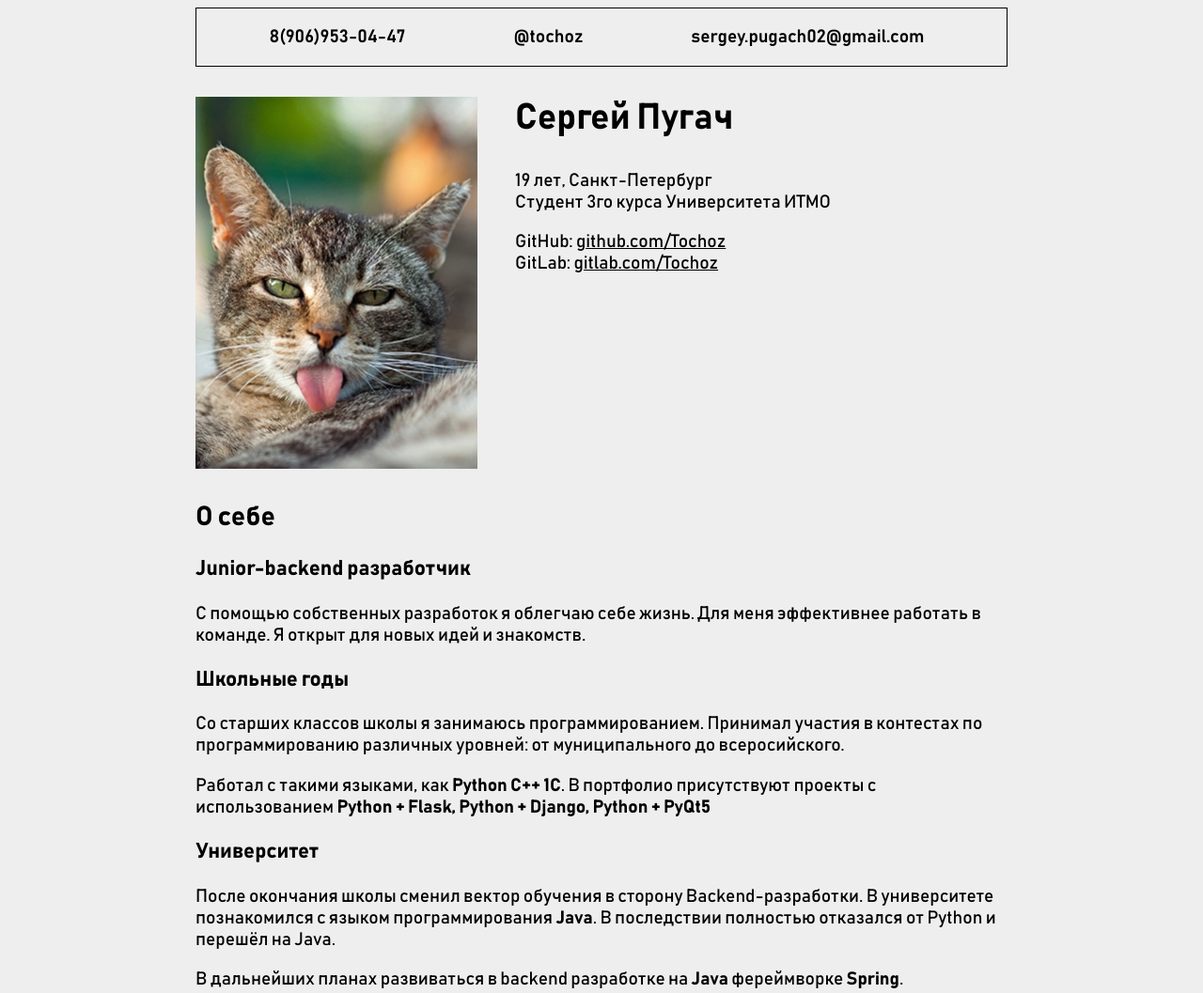
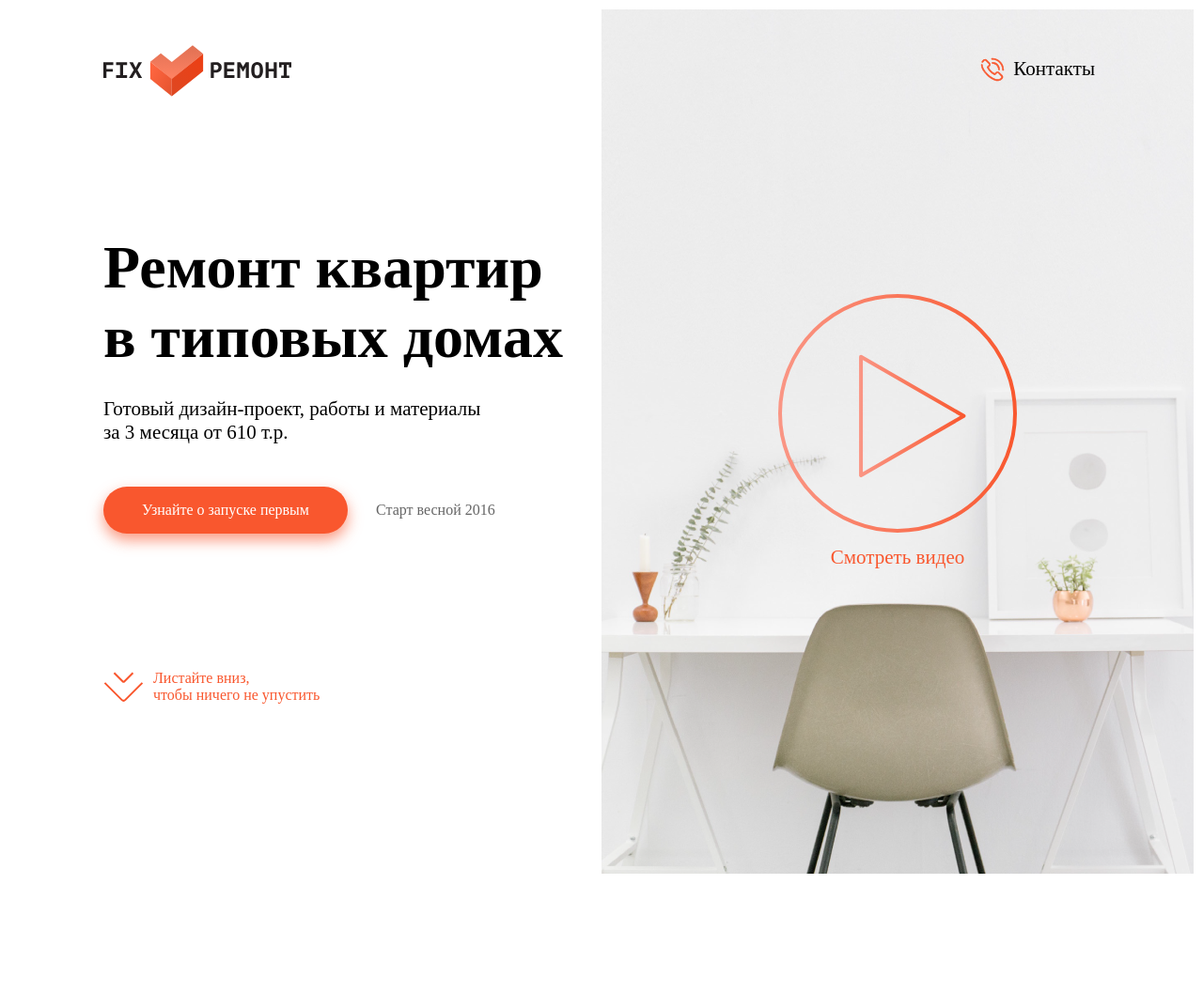
Before and after one commit to Tochoz/ITMO-WebTech-lab3, a plain HTML site: page index.html in a window 1280 px wide. Shown: the top 1057 px of the page at 94% size. After the commit the page ends 930 px from the top, so only its background shows below. Drawn offline with Linux system fonts and the light colour scheme; a web font is replaced by a local one.

Commit message:
First screen completed

```diff
--- a/index.html
+++ b/index.html
@@ -8,71 +8,27 @@
 </head>
 <body>
     <main>
-        <header>
-            <ul>
-            <li class="contacts"><a href="tel:8(906)953-04-47"><span class="nowrap">8(906)953-04-47</span></a></li>
-            <li class="contacts"><a href="t.me/tochoz">@tochoz</a></li>
-            <li class="contacts"><a href="mailto:sergey.pugach02@gmail.com">sergey.pugach02@gmail.com</a></li>
-            </ul>
+        <section class="main">
+            <header>
+                <figure>
+                        <img src="static/media/logotype.svg" alt="FIX РЕМОНТ">
+                </figure>
+                <href class="contacts" href="#contacts">Контакты</href>
+            </header>
+            <section>
+                <h1>Ремонт квартир<br>в типовых домах</h1>
+                <p>Готовый дизайн-проект, работы и материалы<br>за 3 месяца от 610 т.р.</p>
+                <section class="panel">
+                    <button>Узнайте о запуске первым</button>
+                    <label class="noaccent">Старт весной 2016</label>
+                </section>
+            <a class="scroll">Листайте вниз,<br>чтобы ничего не упустить</a>
+            </section>
+            <aside class="video">
+                <button class="playvideo">Смотреть видео</button>
+            </aside>
+        </section>
 
-        </header>
-        <section class="head">
-            <figure class="photo">
-                <picture>
-                <source srcset="static/photo-1x.webp, static/photo-2x.webp 2x, static/photo-3x.webp 3x" type="image/webp"/>
-                <source srcset="static/photo-1x.jpg, static/photo-2x.jpg 2x, static/photo-3x.jpg 3x" type="image/jpg"/>
-                <img src="static/photo-3x.jpg", style="width:100%">
-                </picture>
-            </figure>
-            <h1><span class="nowrap">Сергей Пугач</span></h1>
-            <p>19 лет, <span class="nowrap">Санкт-Петербург</span><br/>
-            Студент 3го курса <span class="nowrap">Университета ИТМО</span>
-            </p>
-            <p>
-            GitHub:  <a href="github.com/Tochoz">github.com/Tochoz</a>
-            <br/>
-            GitLab:  <a href="gitlab.com/Tochoz">gitlab.com/Tochoz</a>
-            </p>
-        </section>
-        <section>
-        <h2>О себе</h2>
-        <h3><b>Junior-backend</b> разработчик</h3>
-        <p> С помощью собственных разработок я облегчаю себе жизнь. Для меня эффективнее работать в команде. Я открыт для новых идей и знакомств.</p>
-        <h3>Школьные годы</h3>
-        <p>Со старших классов школы я занимаюсь программированием. Принимал участия в контестах по программированию различных уровней: от муниципального до всеросийского.</p>
-        <p>Работал с такими языками, как <b>Python C++ 1C</b>. В портфолио присутствуют проекты с использованием <b>Python + Flask, Python + Django, Python + PyQt5</b></p>
-        <h3>Университет</h3>
-        <p>После окончания школы сменил вектор обучения в сторону Backend-разработки. В университете познакомился с языком программирования <b>Java</b>. В последствии полностью отказался от Python и перешёл на Java.</p>
-        <p>В дальнейших планах развиваться в backend разработке на <b>Java</b> фереймворке <b>Spring</b>.</p>
-        </section>
-        <section>
-        <h2>Языки программирования и технологии:</h2>
-        <ul>
-        <li>
-        <b>Java</b> - продвинутое использование (3 года)
-        <ul>
-            <li><b>Spring</b></li>
-        </ul>
-        </li>
-        <li>
-        <b>Python</b> - продвинутое использование (5 лет)
-        <ul>
-            <li><b>Django</b> (Django Rest Framework)</li>
-            <li><b>Flask</b></li>
-        </ul>
-        </li>
-        <li><b>JS</b> - продвинутое использование</li>
-        <li><b>PHP</b> - начальный уровень владения</li>
-        <li><b>1С</b> – продвинутое использование</li>
-        </ul>
-
-        </section>
-        <section>
-        <h2>Портфолио</h2>
-        <p><i>Место, где ваши идеи могут превратиться в реальность</i></p>
-        </section>
-        <section></section>
-        <footer></footer>
     </main>
 </body>
 </html>
--- a/static/style.css
+++ b/static/style.css
@@ -1,108 +1,139 @@
 @font-face {
-    font-family: MyFont;
-    src: url(Bahnschrift.ttf);
+    font-family: "MullerMedium";
+    src: url("https://db.onlinewebfonts.com/t/892951b494976f7fd57f5d460c690966.eot");
+    src: url("https://db.onlinewebfonts.com/t/892951b494976f7fd57f5d460c690966.eot?#iefix")format("embedded-opentype"),
+    url("https://db.onlinewebfonts.com/t/892951b494976f7fd57f5d460c690966.woff2")format("woff2"),
+    url("https://db.onlinewebfonts.com/t/892951b494976f7fd57f5d460c690966.woff")format("woff"),
+    url("https://db.onlinewebfonts.com/t/892951b494976f7fd57f5d460c690966.ttf")format("truetype"),
+    url("https://db.onlinewebfonts.com/t/892951b494976f7fd57f5d460c690966.svg#MullerMedium")format("svg");
 }
 
 body{
-    font-family: MyFont;
-    padding: 0 200px;
-    background-color: #EEEEEE;
-    font-size: 120%;
-    min-width: 350px;
+    font-family: MullerMedium;
+    margin: 10px;
+    font-size: 21px;
+    font-weight: 400;
+}
+
+h1{
+    font-size: 64px;
+    margin-top: 200px;
+    margin-bottom: 27px;
+}
+
+
+button, input[type="submit"], input[type="reset"] {
+	background: none;
+	color: inherit;
+	border: none;
+	padding: 0;
+	font: inherit;
+	outline: inherit;
+    cursor: pointer;
+}
+
+section.main{
+    padding: 38px 100px 10px 100px;
     box-sizing: border-box;
+    height: 910px;
+    display: flex;
 }
 
 header{
-    font-weight: 600;
-    border: solid 1px black;
+    position: absolute;
+    display: flex;
+    width: calc(100% - 220px);
+    justify-content: space-between;
+    height: fit-content;
+
 }
 
-.photo{
-    float: left;
-    margin: 0 40px 0 0;
-    width: 300px;
-    border-radius: 30px;
-}
-header>ul {
-    list-style-type: none;
-}
-header>ul {
-    display: flex;
-    justify-content: space-around;
-    gap:40px;
-    padding-right: 50px;
-
-}
-header>ul>li{
-    height: fit-content;
-    margin: auto 0;
-}
-/*.contacts>*{*/
-/*    font-size: 1.3em;*/
-/*}*/
-.push{
-    margin-left: auto;
-}
-li>a{
-    text-decoration: none;
+header>figure{
+    margin: 0;
+    align-self: center;
 }
 
-a{
-/*    text-decoration: none;*/
-    color: inherit;
-}
-h1{
-    font-size: 200%;
-}
-section.head{
-    margin-bottom: 30px;
-    height: fit-content;
-    height: 400px;
-
-}
-li{
-    margin-top: 0.8em;
-}
-span.nowrap {
-    white-space: nowrap;
+.contacts{
+    padding: 5px 5px 5px 40px;
+    background-image: url("icons/contacts.svg");
+    background-repeat: no-repeat;
+    background-position: 5px 5px;
+    height: 35px;
+    align-self: center;
+    cursor: pointer;
 }
 
-@media (max-width: 1100px){
-    body{
-        padding: 0 10%;
-        font-size: 100%;
-    }
+section.main>section>p{
+    margin: 0;
 }
-@media (max-width: 730px){
-    header>ul {
-        flex-direction: column;
-    }
-    .photo{
-        width: 200px;
-    }
-    section.head{
-        height: 270px;
-    }
-    header>ul>li{
-        margin: auto;
-    }
+
+section.main>section>*.panel{
+    margin-top: 45px;
+    display: flex;
+    gap: 30px;
 }
-@media (max-width: 585px){
-    .photo{
-        display: none;
-    }
-    h1,h2{
-        text-align: center;
-    }
-    section.head{
-        padding: 0 10%;
-        margin-top: 3em;
-        height: fit-content;
-    }
+
+section.main>section>*.panel>button{
+    color: white;
+    font-weight: 400;
+    font-size: 16px;
+
+    width: 260px;
+    height: 50px;
+
+    background: #F9572E;
+    box-shadow: 0px 7px 15px rgba(249, 87, 46, 0.60);
+
+    border: none;
+    border-radius: 25px;
+    word-wrap: break-word
 }
-@media (max-width: 400px){
-    body{
-        padding: 0 10%;
-        font-size: 110%;
-    }
+aside.video{
+    float: right;
+    height: 920px;
+    margin-top: -38px;
+    margin-right: -100px;
+    width: calc(50% + 100px);
+
+    background-image: url("media/mainimage.png");
+    background-size: cover;
+    background-position: center;
+
+    display: flex;
+    align-items: center;
+    justify-content: center;
 }
+
+section.main>section{
+    width: 50%;
+}
+
+button.playvideo{
+    height: 315px;
+    width: 255px;
+    padding: 255px 0 10px 0;
+    text-align: center;
+    background: url(icons/play.svg) top center no-repeat;
+    color: #F9572E; line-height: 30px;
+    word-wrap: break-word;
+}
+
+label.noaccent{
+    line-height: 24px;
+    font-size: 16px;
+    color: #666666;
+    align-self: center;
+}
+
+a.scroll{
+    position: absolute;
+    top: calc(100vh - 90px); /* Для того чтобы якорь всегода был рядом снизу viewport */
+    padding: 3px 5px 3px 53px;
+
+    background: url(icons/arrows.svg) left center no-repeat;
+
+    color: #F9572E;
+    font-size: 16px;
+    line-height: 18px;
+    word-wrap: break-word
+}
```
Also changed, not shown: static/Bahnschrift.ttf (deleted), static/icons/arrows.svg (added), static/icons/contacts.svg (added), static/icons/play.svg (added), static/media/logotype.svg (added), static/media/mainimage.png (added), static/photo-1x.jpg (deleted), static/photo-1x.webp (deleted), static/photo-2x.jpg (deleted), static/photo-2x.webp (deleted), static/photo-3x.jpg (deleted), static/photo-3x.webp (deleted), 1 other file.
